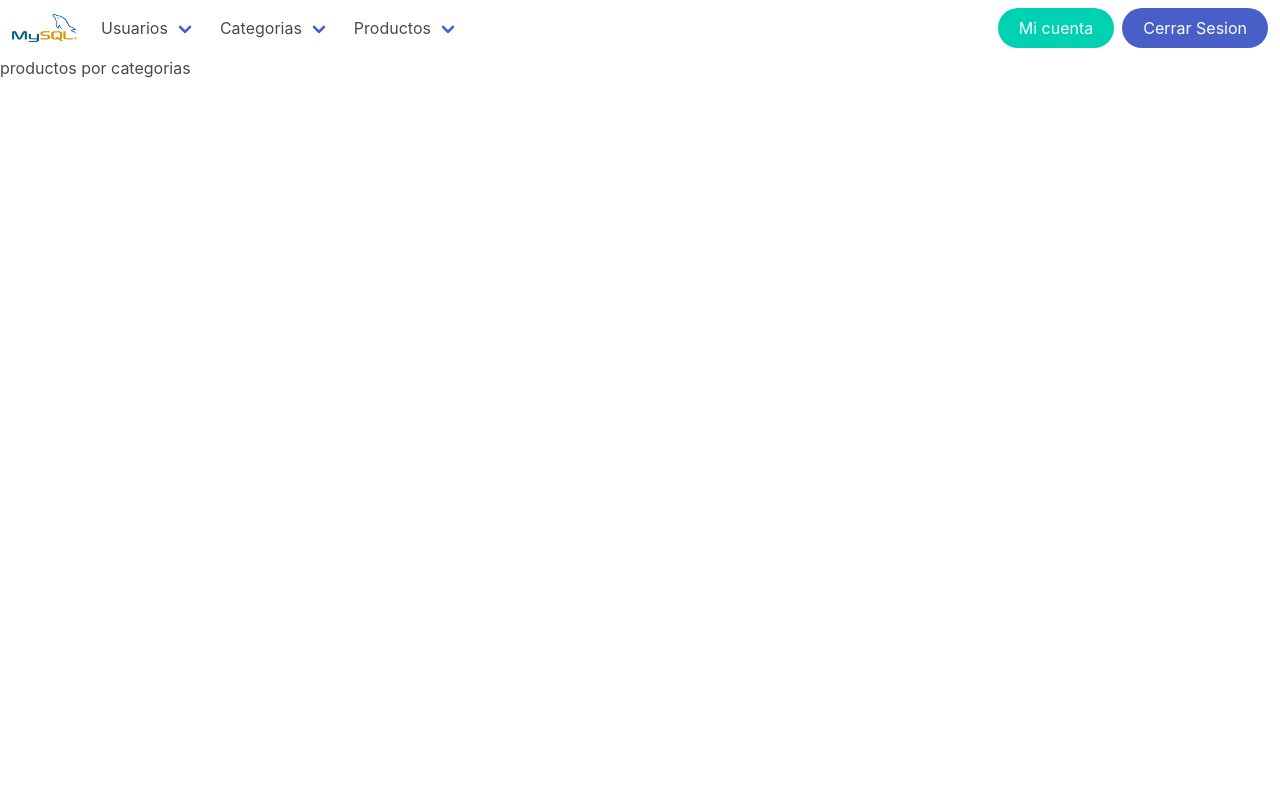
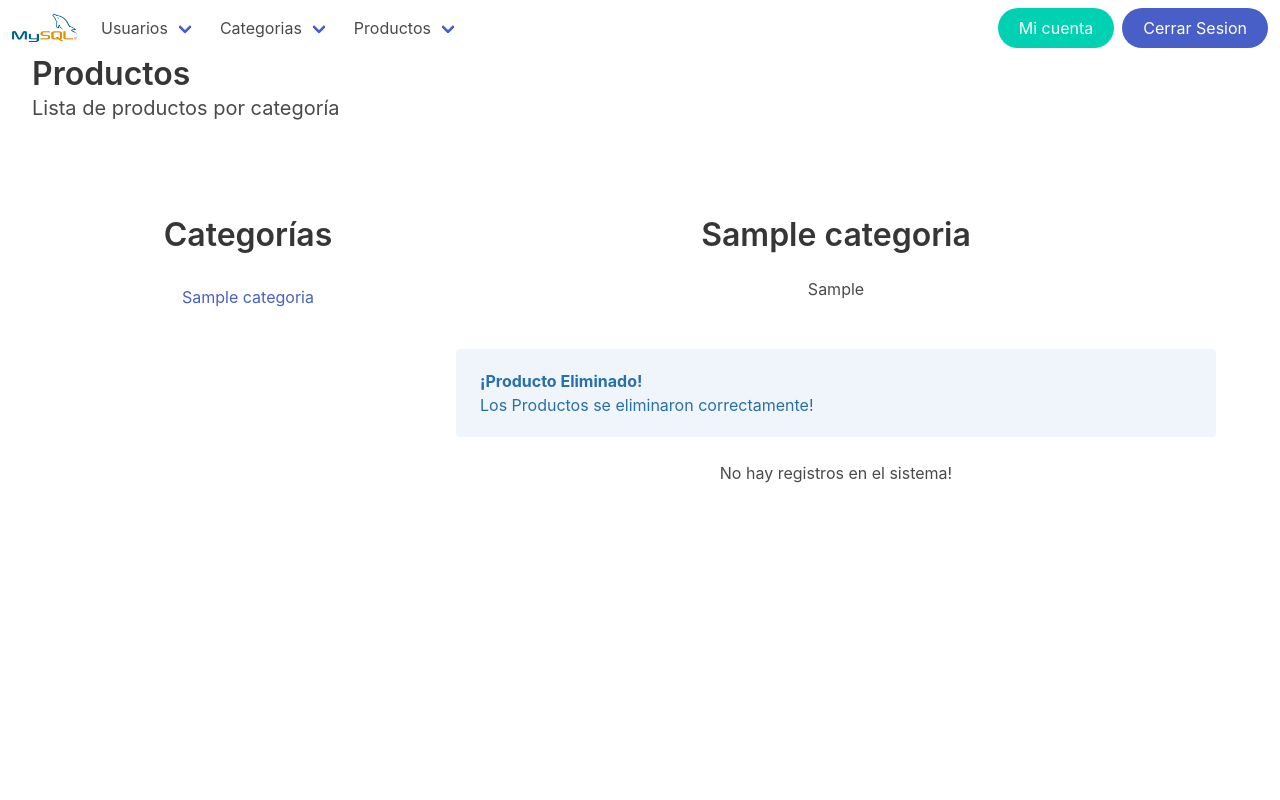
Before and after one commit to Cardenas2915/Inventario, a PHP site: page /index.php?vista=product_category&category_id=1&page=1&product_id_del=1 in a window 1280 px wide. Run offline with PHP 8.4, Linux system fonts and the light colour scheme; the visitor is signed in with stand-in values (Sample User, id 1); tables that the repository leaves empty or names only in its code hold one stand-in row (values such as "Sample post").

Commit message:
termine cap 51

```diff
--- a/php/categoria_eliminar.php
+++ b/php/categoria_eliminar.php
@@ -26,7 +26,7 @@ if($check_productos->rowCount()<=0){
     if($eliminar_categoria->rowCount()==1){
         echo '
         <div class="notification is-info is-light">
-            <strong>¡Usuario Eliminado!</strong><br>
+            <strong>¡Categoria Eliminado!</strong><br>
             Los datos de la categoria se eliminaron correctamente!
         </div>
     ';
--- /dev/null
+++ b/php/producto_eliminar.php
@@ -0,0 +1,53 @@
+<?php
+
+
+$product_id_del=limpiar_cadena($_GET['product_id_del']);
+
+
+#verficando si el producto si existe en la base de datos #
+$check_producto=conexion();
+$check_producto=$check_producto->query("SELECT * FROM producto WHERE producto_id='$product_id_del'");
+
+if($check_producto->rowCount()==1){
+
+    $datos=$check_producto->fetch();
+
+    $eliminar_producto=conexion();
+    $eliminar_producto=$eliminar_producto->prepare("DELETE FROM producto WHERE producto_id=:id");
+
+    $eliminar_producto->execute([":id"=>$product_id_del]);
+
+    if($eliminar_producto->rowCount()==1){
+
+        if(is_file("./img/producto/".$datos['producto_foto'])){
+
+            chmod("./img/producto/".$datos['producto_foto'],0777);   //esta funcion es para darle permisos de lectura y ecritura a este archivo
+            unlink("./img/producto/".$datos['producto_foto']); //funcion para eliminar el archivo
+        }
+
+        echo '
+        <div class="notification is-info is-light">
+            <strong>¡Producto Eliminado!</strong><br>
+            Los Productos se eliminaron correctamente!
+        </div>
+    ';
+
+    }else{
+        echo '
+        <div class="notification is-danger is-light">
+            <strong>¡Ocurrio un error inesperado!</strong><br>
+            No se pudo eliminar el producto, Por favor intente nuevamente!
+        </div>
+    ';
+    }
+    $eliminar_producto=null;
+
+}else{
+    echo '
+    <div class="notification is-danger is-light">
+        <strong>¡Ocurrio un error inesperado!</strong><br>
+        El producto no existe!
+    </div>
+';
+}
+$check_producto=null;
--- a/vistas/product_category.php
+++ b/vistas/product_category.php
@@ -1 +1,97 @@
-productos por categorias
+<div class="container is-fluid mb-6">
+    <h1 class="title">Productos</h1>
+    <h2 class="subtitle">Lista de productos por categoría</h2>
+</div>
+
+<div class="container pb-6 pt-6">
+
+<?php
+    require_once("./php/main.php");
+
+    ?>
+
+    <div class="columns">
+
+        <div class="column is-one-third">
+            <h2 class="title has-text-centered">Categorías</h2>
+<?php
+
+        $categorias=conexion();
+        $categorias=$categorias->query("SELECT * FROM categoria");
+
+            if($categorias->rowCount()>0){
+            $categorias=$categorias->fetchAll();
+
+        foreach($categorias as $row){
+            echo '<a href="index.php?vista=product_category&category_id='.$row['categoria_id'].'" class="button is-link is-inverted is-fullwidth">'.$row['categoria_nombre'].'</a>';
+        }
+
+    }else{
+        echo'<p class="has-text-centered" >No hay categorías registradas</p>';
+    }
+
+$categorias=null;
+?>
+        </div>
+
+
+        <div class="column">
+            <?php
+
+                $categoria_id=(isset($_GET['category_id'])) ? $_GET['category_id'] : 0;
+
+
+                        $categoria=conexion();
+                        $categoria=$categoria->query("SELECT * FROM categoria WHERE categoria_id='$categoria_id'");
+
+                        if($categoria->rowCount()>0){
+                            $categoria=$categoria->fetch();
+
+                            echo'
+                            <h2 class="title has-text-centered">'.$categoria['categoria_nombre'].'</h2>
+                            <p class="has-text-centered pb-6" >'.$categoria['categoria_ubicacion'].'</p>
+                            ';
+
+
+                            #condicion para eliminar productos#
+                            if(isset($_GET['product_id_del'])){
+                            require_once("./php/producto_eliminar.php");
+                            }
+
+                                 // esta definiendo en que pagina de la lista se ecuentra
+                                if(!isset($_GET['page'])){
+                                    $pagina=1;
+
+                                }else{
+                                    $pagina=(int) $_GET['page']; //int pasa la varible a un numero entero
+
+                                    if($pagina<=1){
+                                        $pagina=1;
+                                    }
+                                }
+
+                                $pagina=limpiar_cadena($pagina);
+                                $url="index.php?vista=product_category&category_id=$categoria_id&page="; //esta variable va a contener la url completa del sistema de la tabla
+                                $registros=15; // esta va a mostrar el numero total de registrados en cada pagina
+                                $busqueda=""; //esta variable se va a usar para realizar la busqueda
+
+                                require_once("./php/producto_lista.php");
+
+
+                        }else{
+                            echo'<h2 class="has-text-centered title" >Seleccione una categoría para empezar</h2>';
+                        }
+
+                        $categoria=null;
+
+            ?>
+
+
+
+
+
+
+        </div>
+
+    </div>
+</div>
--- a/vistas/product_list.php
+++ b/vistas/product_list.php
@@ -10,9 +10,9 @@
 
     require_once("./php/main.php");
 
-    #condicion para eliminar categoria#
-    if(isset($_GET['category_id_del'])){
-        require_once("./php/categoria_eliminar.php");
+    #condicion para eliminar productos#
+    if(isset($_GET['product_id_del'])){
+        require_once("./php/producto_eliminar.php");
     }
 
         // esta definiendo en que pagina de la lista se ecuentra
```
Also changed, not shown: vistas/product_search.php (+80 -1 lines).
